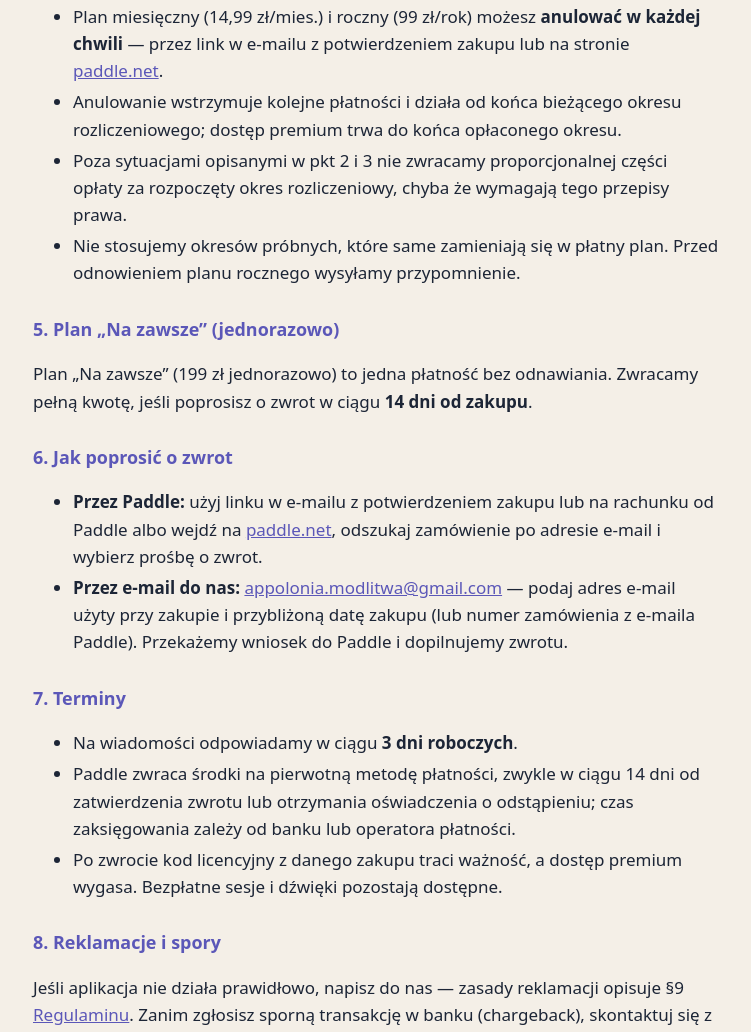
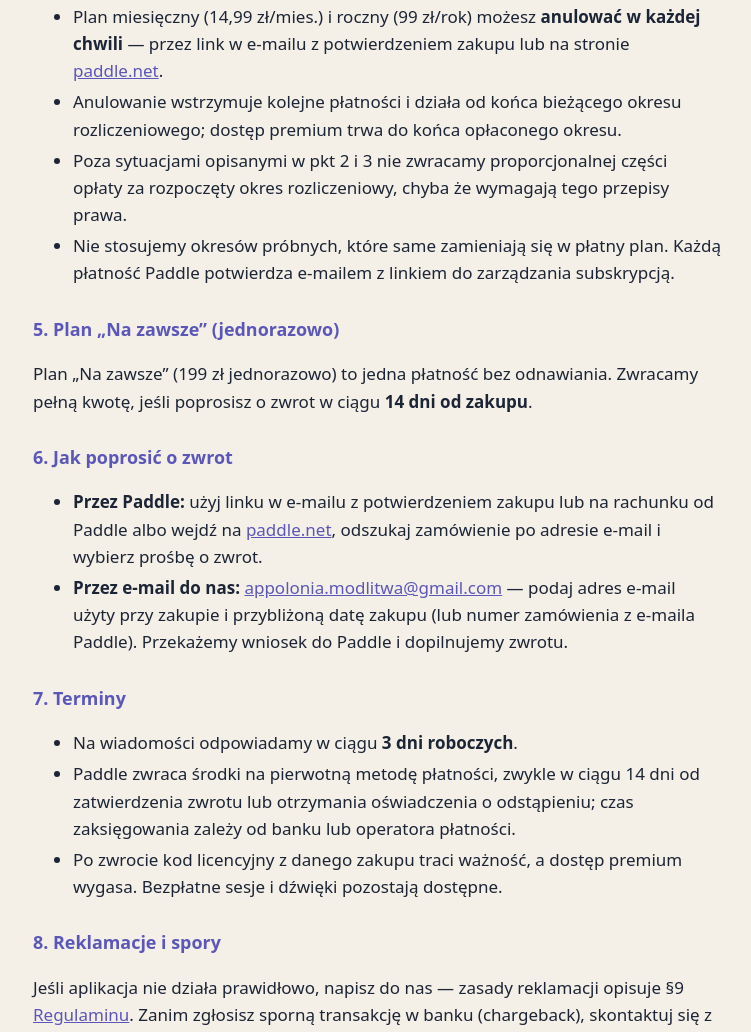
Before and after one commit to zavattaro/ulga, a plain HTML site: page legal/refund.html in a window 1280 px wide. Shown: the part 1106-2138 px from the top of the page, without its empty margins (263-1014 px from the left). Drawn offline with Linux system fonts and the light colour scheme.

Commit message:
Add files via upload

```diff
--- a/legal/refund.html
+++ b/legal/refund.html
@@ -48,7 +48,7 @@
     <li>Plan miesięczny (14,99 zł/mies.) i roczny (99 zł/rok) możesz <strong>anulować w każdej chwili</strong> — przez link w e-mailu z potwierdzeniem zakupu lub na stronie <a href="https://paddle.net" rel="noopener">paddle.net</a>.</li>
     <li>Anulowanie wstrzymuje kolejne płatności i działa od końca bieżącego okresu rozliczeniowego; dostęp premium trwa do końca opłaconego okresu.</li>
     <li>Poza sytuacjami opisanymi w pkt 2 i 3 nie zwracamy proporcjonalnej części opłaty za rozpoczęty okres rozliczeniowy, chyba że wymagają tego przepisy prawa.</li>
-    <li>Nie stosujemy okresów próbnych, które same zamieniają się w płatny plan. Przed odnowieniem planu rocznego wysyłamy przypomnienie.</li>
+    <li>Nie stosujemy okresów próbnych, które same zamieniają się w płatny plan. Każdą płatność Paddle potwierdza e-mailem z linkiem do zarządzania subskrypcją.</li>
   </ul>
 
   <h2>5. Plan „Na zawsze” (jednorazowo)</h2>
```
Also changed, not shown: legal/terms.html (+1 -1 lines).
